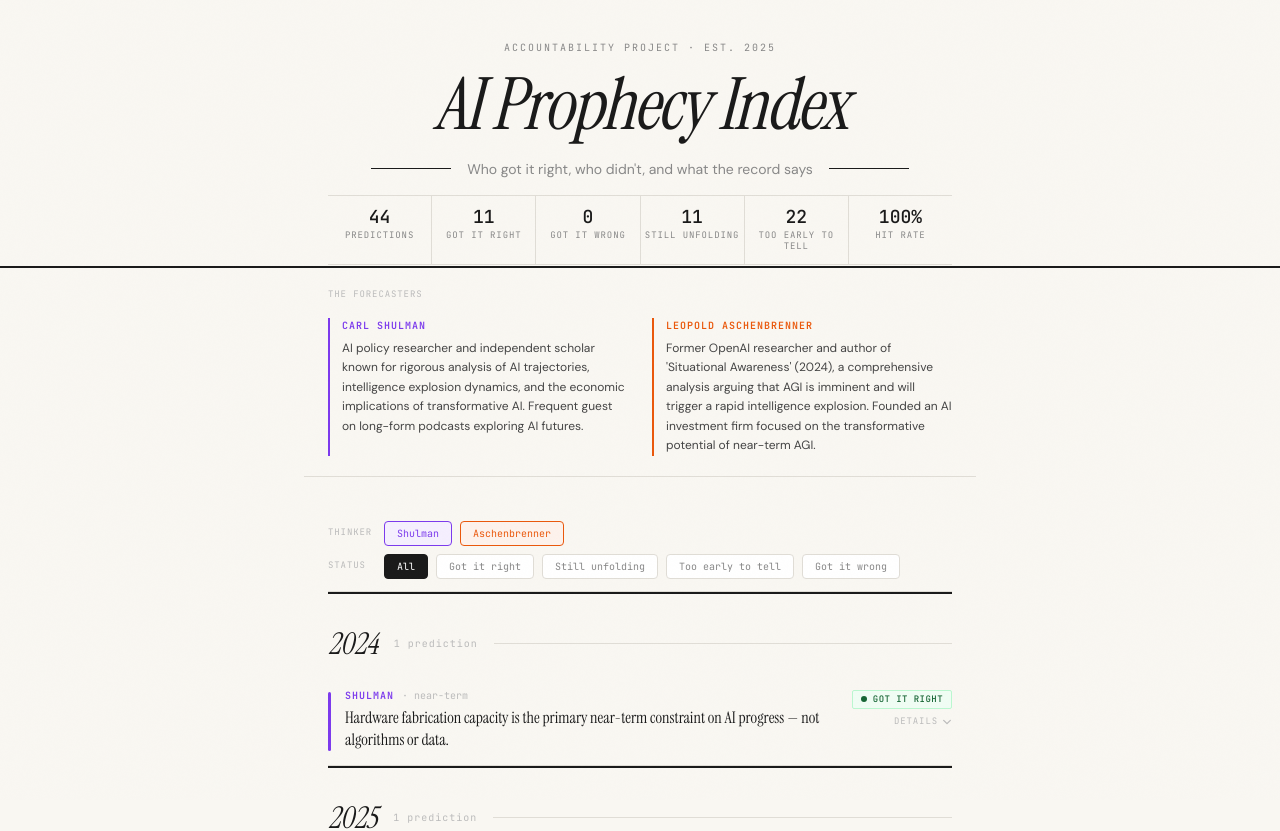
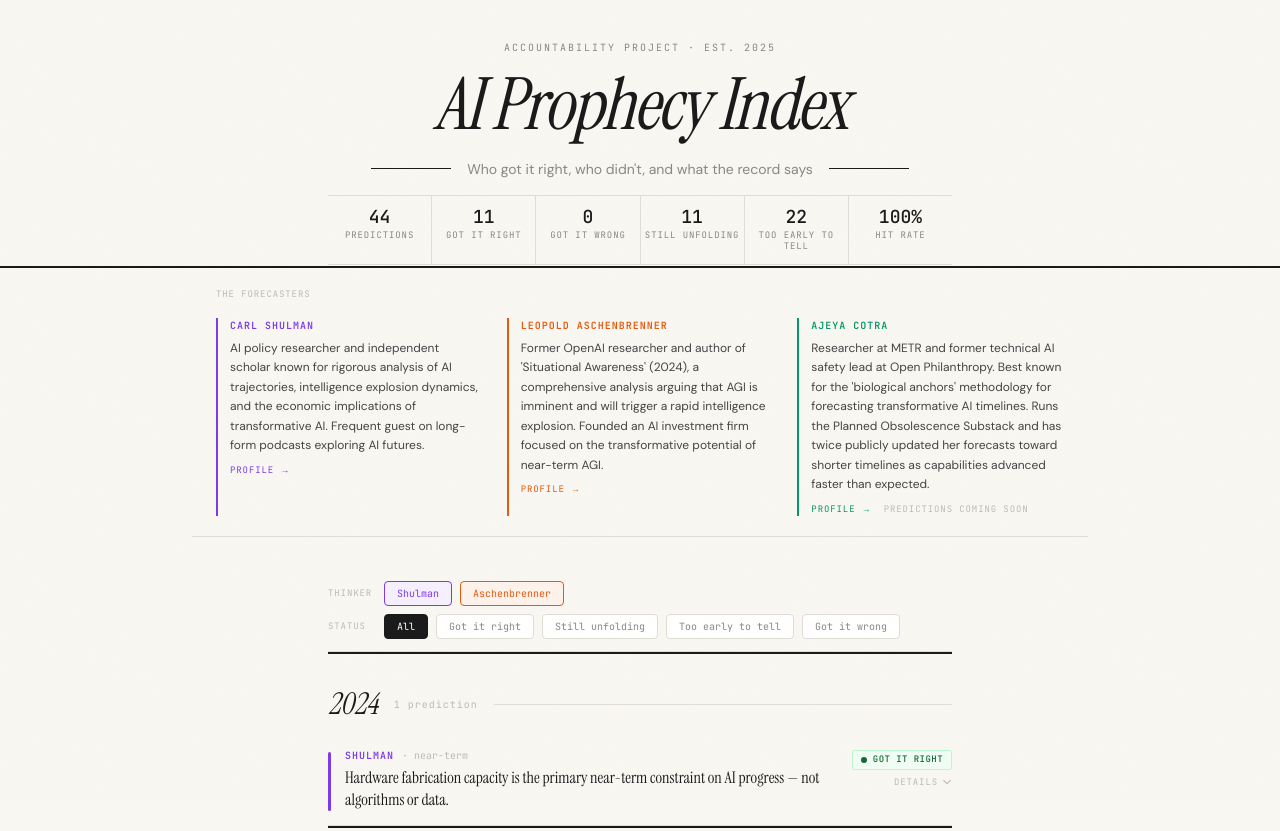
Before and after one commit to scott-cmd11/ai-prophecy-index, a Next.js app: page / in a window 1280 px wide. Shown: the top 831 px of the page. Built offline with nearby package versions, Linux system fonts and the light colour scheme.

Commit message:
feat: update ThinkersSection with Cotra column and profile links

```diff
--- a/src/app/globals.css
+++ b/src/app/globals.css
@@ -15,6 +15,7 @@
   /* Thinker accent colors */
   --accent-shulman: #7c3aed;
   --accent-aschenbrenner: #ea580c;
+  --accent-cotra: #059669;
 
   /* Prediction status */
   --confirmed: #059669;
--- a/src/components/ThinkersSection.tsx
+++ b/src/components/ThinkersSection.tsx
@@ -1,10 +1,55 @@
+import Link from "next/link";
 import { shulman } from "@/data/shulman";
 import { aschenbrenner } from "@/data/aschenbrenner";
+
+const COTRA_BIO =
+  "Researcher at METR and former technical AI safety lead at Open Philanthropy. Best known for the 'biological anchors' methodology for forecasting transformative AI timelines. Runs the Planned Obsolescence Substack and has twice publicly updated her forecasts toward shorter timelines as capabilities advanced faster than expected.";
+
+interface ThinkerColumnProps {
+  name: string;
+  bio: string;
+  slug: string;
+  accentVar: string;
+  comingSoon?: boolean;
+}
+
+function ThinkerColumn({ name, bio, slug, accentVar, comingSoon }: ThinkerColumnProps) {
+  return (
+    <div className="border-l-2 pl-3" style={{ borderColor: `var(${accentVar})` }}>
+      <p
+        className="font-mono text-[10px] font-semibold uppercase tracking-widest mb-1.5"
+        style={{ color: `var(${accentVar})` }}
+      >
+        {name}
+      </p>
+      <p className="text-xs leading-relaxed mb-2" style={{ color: "var(--text-secondary)" }}>
+        {bio}
+      </p>
+      <div className="flex items-center gap-3 mt-1">
+        <Link
+          href={`/thinkers/${slug}`}
+          className="font-mono text-[9px] uppercase tracking-widest hover:underline transition-colors"
+          style={{ color: `var(${accentVar})` }}
+        >
+          Profile →
+        </Link>
+        {comingSoon && (
+          <span
+            className="font-mono text-[9px] uppercase tracking-widest"
+            style={{ color: "var(--text-faint)" }}
+          >
+            Predictions coming soon
+          </span>
+        )}
+      </div>
+    </div>
+  );
+}
 
 export function ThinkersSection() {
   return (
     <div
-      className="mx-auto max-w-2xl px-6 py-5 border-b"
+      className="mx-auto max-w-4xl px-6 py-5 border-b"
       style={{ borderColor: "var(--rule-light)" }}
     >
       <p
@@ -13,29 +58,26 @@
       >
         The forecasters
       </p>
-      <div className="grid grid-cols-2 gap-6">
-        <div className="border-l-2 pl-3" style={{ borderColor: "var(--accent-shulman)" }}>
-          <p
-            className="font-mono text-[10px] font-semibold uppercase tracking-widest mb-1.5"
-            style={{ color: "var(--accent-shulman)" }}
-          >
-            {shulman.name}
-          </p>
-          <p className="text-xs leading-relaxed" style={{ color: "var(--text-secondary)" }}>
-            {shulman.bio}
-          </p>
-        </div>
-        <div className="border-l-2 pl-3" style={{ borderColor: "var(--accent-aschenbrenner)" }}>
-          <p
-            className="font-mono text-[10px] font-semibold uppercase tracking-widest mb-1.5"
-            style={{ color: "var(--accent-aschenbrenner)" }}
-          >
-            {aschenbrenner.name}
-          </p>
-          <p className="text-xs leading-relaxed" style={{ color: "var(--text-secondary)" }}>
-            {aschenbrenner.bio}
-          </p>
-        </div>
+      <div className="grid grid-cols-1 gap-6 sm:grid-cols-3">
+        <ThinkerColumn
+          name={shulman.name}
+          bio={shulman.bio}
+          slug={shulman.slug}
+          accentVar="--accent-shulman"
+        />
+        <ThinkerColumn
+          name={aschenbrenner.name}
+          bio={aschenbrenner.bio}
+          slug={aschenbrenner.slug}
+          accentVar="--accent-aschenbrenner"
+        />
+        <ThinkerColumn
+          name="Ajeya Cotra"
+          bio={COTRA_BIO}
+          slug="cotra"
+          accentVar="--accent-cotra"
+          comingSoon
+        />
       </div>
     </div>
   );
```
